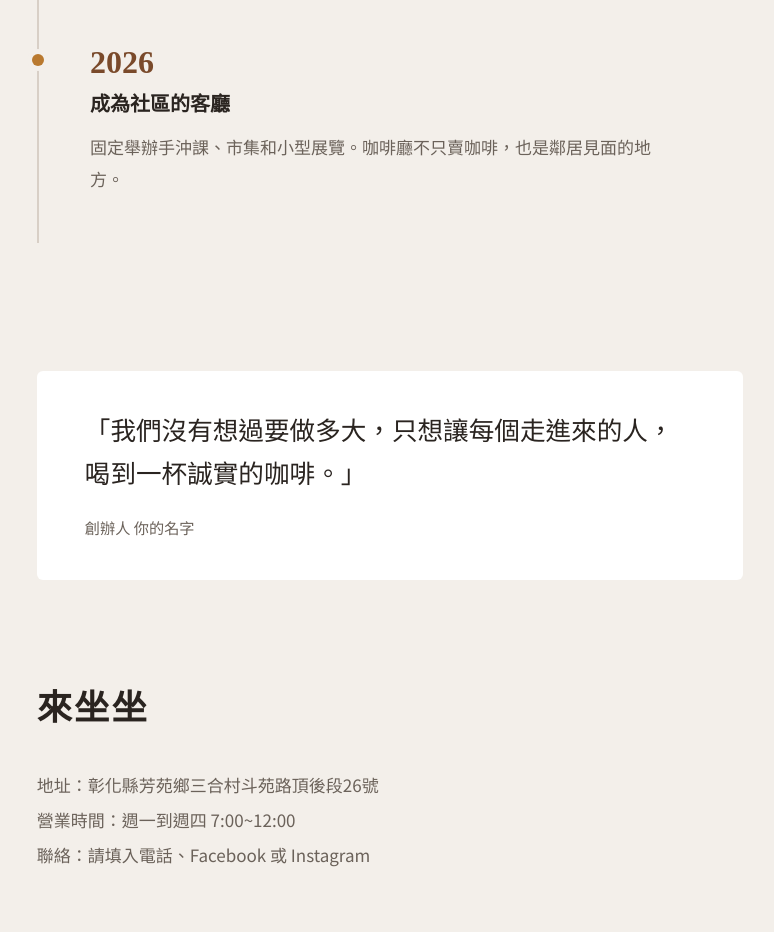
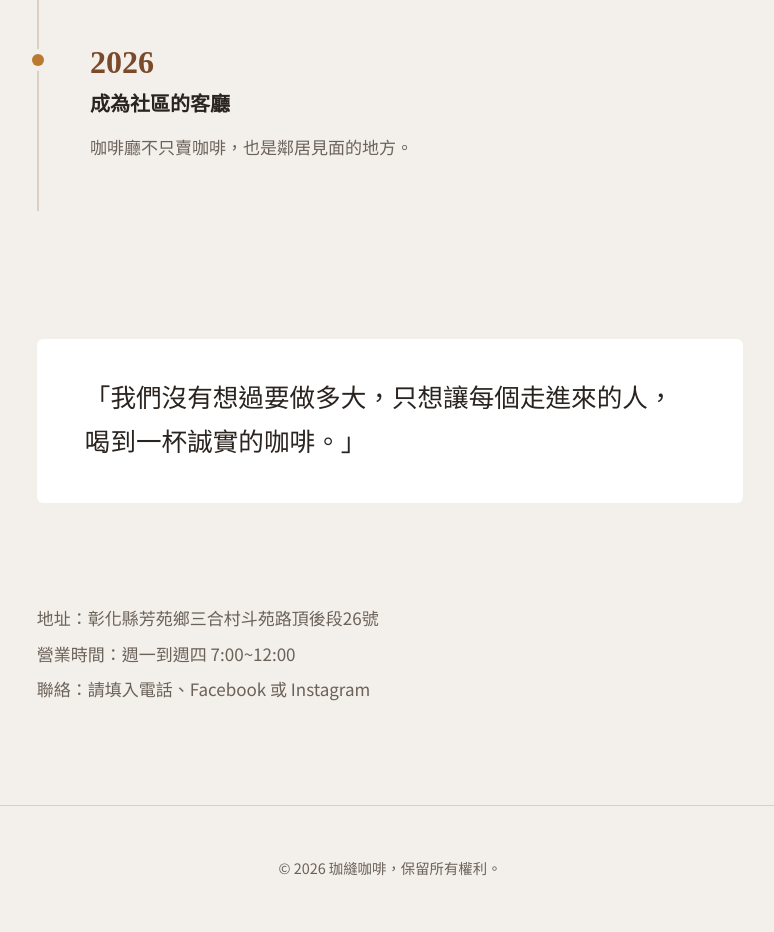
Before and after one commit to coocooder/jiafeng, a plain HTML site: page index.html in a window 1280 px wide. Shown: the part 1960-2892 px from the top of the page, without its empty margins (250-1024 px from the left). Drawn offline with Linux system fonts and the light colour scheme.

Commit message:
Update index.html

```diff
--- a/index.html
+++ b/index.html
@@ -147,7 +147,7 @@ footer{margin-top:4vh;padding:3rem 6vw;text-align:center;color:var(--muted);font
       <li>
         <div class="year">2026</div>
         <h3>成為社區的客廳</h3>
-        <p>固定舉辦手沖課、市集和小型展覽。咖啡廳不只賣咖啡，也是鄰居見面的地方。</p>
+        <p>咖啡廳不只賣咖啡，也是鄰居見面的地方。</p>
       </li>
     </ol>
   </section>
@@ -155,12 +155,10 @@ footer{margin-top:4vh;padding:3rem 6vw;text-align:center;color:var(--muted);font
   <section class="block" id="founder" aria-label="創辦人的話">
     <div class="quote">
       <blockquote>「我們沒有想過要做多大，只想讓每個走進來的人，喝到一杯誠實的咖啡。」</blockquote>
-      <cite>創辦人 你的名字</cite>
     </div>
   </section>
 
   <section class="block visit" id="visit">
-    <h2>來坐坐</h2>
     <p>地址：彰化縣芳苑鄉三合村斗苑路頂後段26號</p>
     <p>營業時間：週一到週四 7:00~12:00</p>
     <p>聯絡：請填入電話、Facebook 或 Instagram</p>
```
